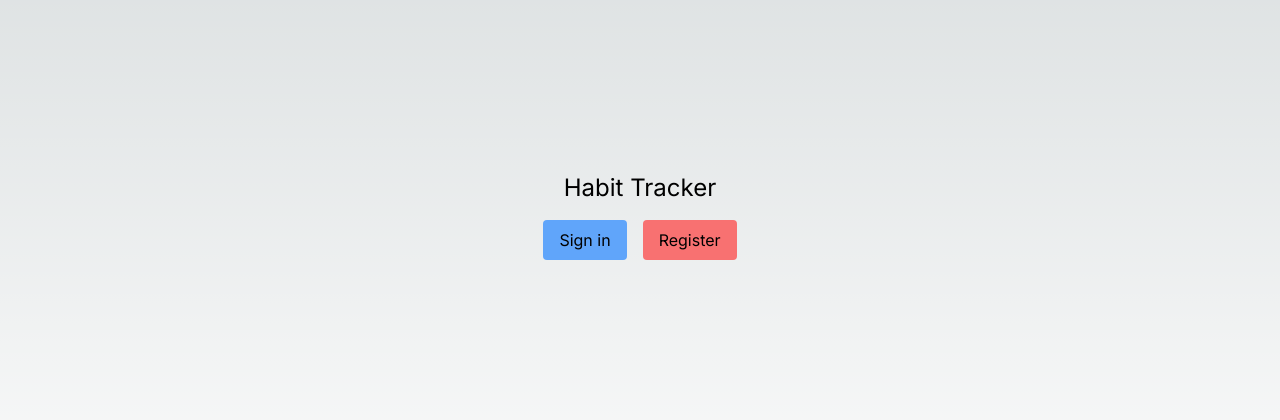
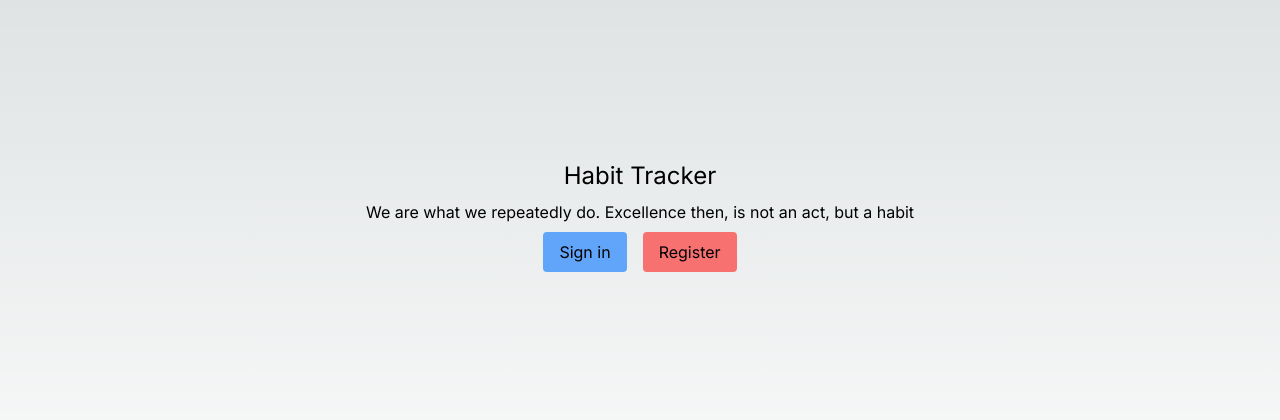
Before and after one commit to drenchoman/habit-tracker-next, a Next.js app: page / in a window 1280 px wide. Shown: the part 184-604 px from the top of the page. Built offline with nearby package versions, Linux system fonts and the light colour scheme; no server answers.

Commit message:
add homepage quote

```diff
--- a/src/app/page.js
+++ b/src/app/page.js
@@ -20,6 +20,10 @@ export default function Home() {
   return (
     <main className="flex min-h-screen flex-col items-center justify-center  p-8">
       <h1 className="text-2xl py-2 text-center">Habit Tracker</h1>
+      <p>
+        We are what we repeatedly do. Excellence then, is not an act,
+        but a habit
+      </p>
       <div className="flex  flex-row items-center">
         <button className="bg-blue-400 hover:bg-blue-700 rounded py-2 px-4 m-2">
           <Link href="/signin"> Sign in </Link>
```
